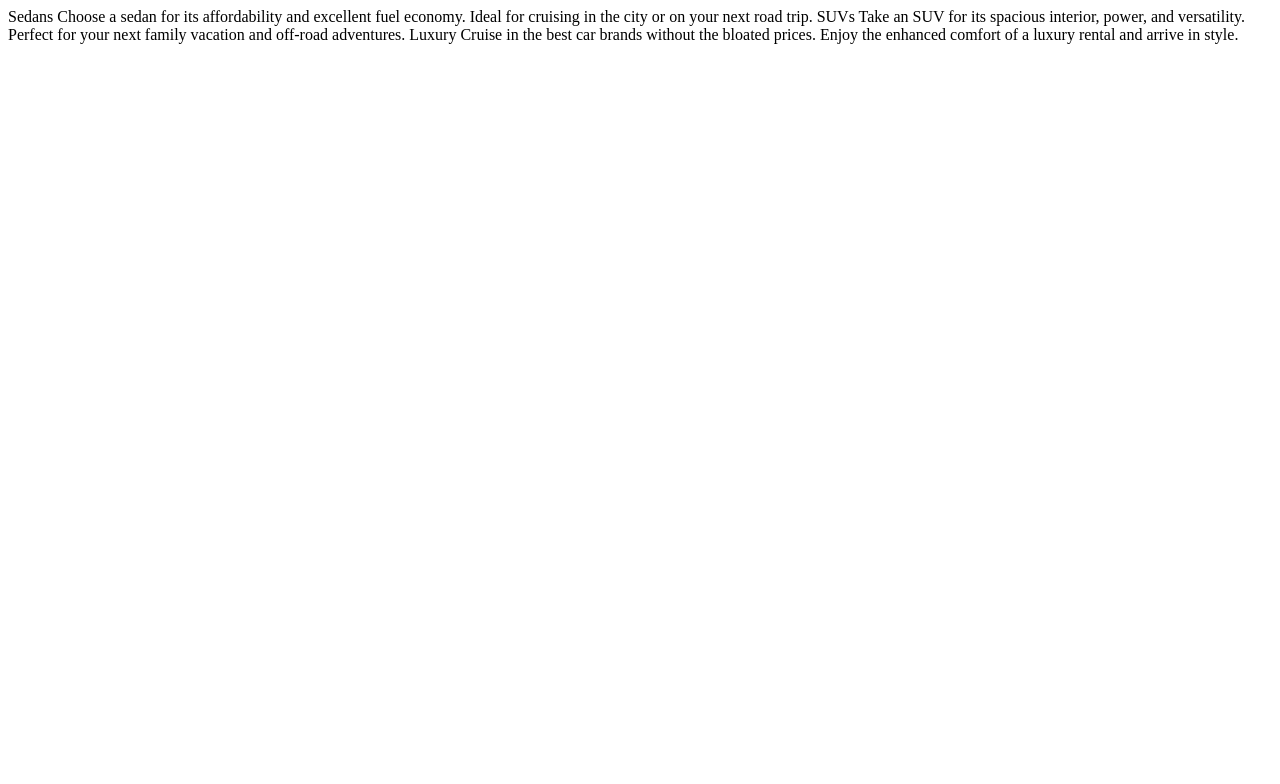
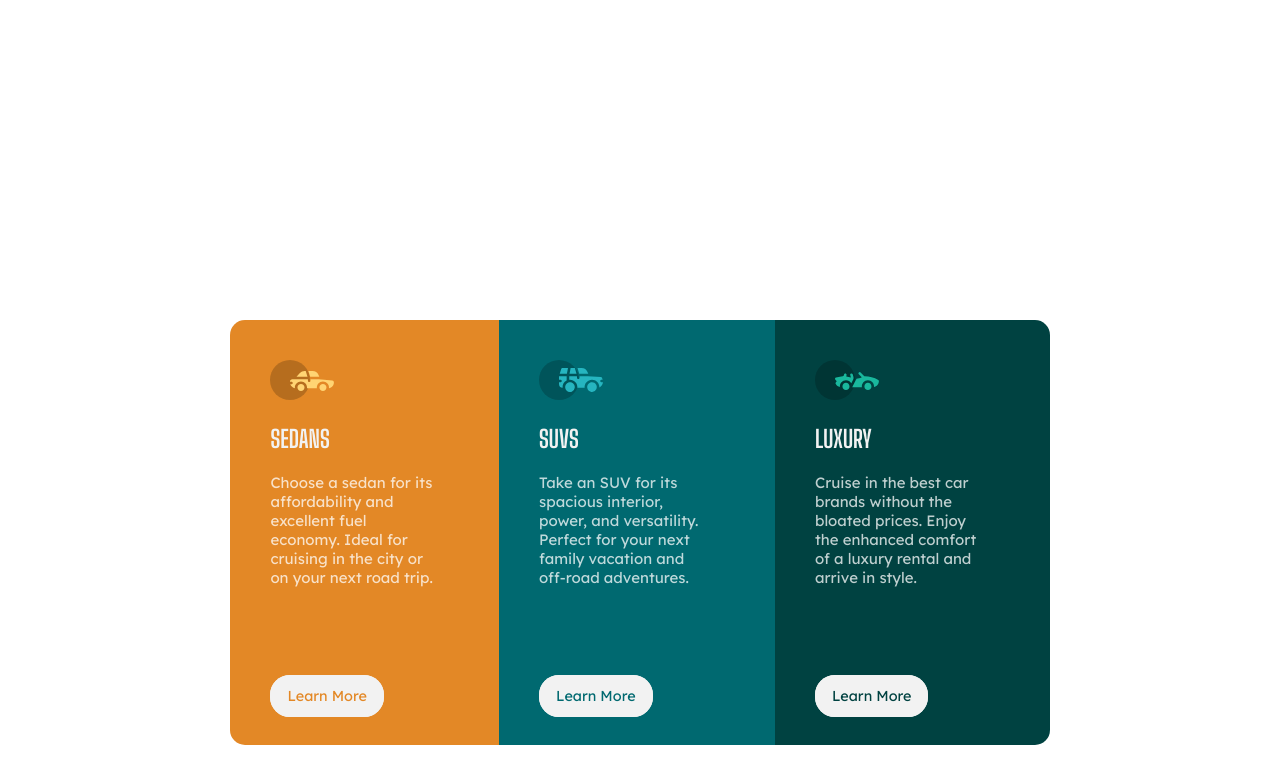
Before and after one commit to ted-dino/Frontend-Mentor, a plain HTML site: page Three Column Preview Card/index.html in a window 1280 px wide. Drawn offline with Linux system fonts and the light colour scheme.

Commit message:
init commit

```diff
--- a/Three Column Preview Card/index.html
+++ b/Three Column Preview Card/index.html
@@ -1,28 +1,54 @@
 <!DOCTYPE html>
 <html lang="en">
+
 <head>
-  <meta charset="UTF-8">
-  <meta name="viewport" content="width=device-width, initial-scale=1.0"> <!-- displays site properly based on user's device -->
+  <meta charset="UTF-8" />
+  <meta name="viewport" content="width=device-width, initial-scale=1.0" />
+  <!-- displays site properly based on user's device -->
 
-  <link rel="icon" type="image/png" sizes="32x32" href="./images/favicon-32x32.png">
-  <link rel="stylesheet" href="styles/style.css">
+  <link rel="icon" type="image/png" sizes="32x32" href="./images/favicon-32x32.png" />
+  <link rel="preconnect" href="https://fonts.googleapis.com">
+<link rel="preconnect" href="https://fonts.gstatic.com" crossorigin>
+<link href="https://fonts.googleapis.com/css2?family=Big+Shoulders+Display:wght@700&family=Lexend+Deca&display=swap" rel="stylesheet">
+  <link rel="stylesheet" href="styles/style.css" />
 
   <title>Frontend Mentor | 3-column preview card component</title>
+</head>
 
-</head>
 <body>
+  <main class="container">
 
-  Sedans
-  Choose a sedan for its affordability and excellent fuel economy. Ideal for cruising in the city
-  or on your next road trip.
+      <section class="sedan">
+        <img src="images/icon-sedans.svg" alt="">
+        <h1 class="card-title">Sedans</h1>
+        <p>
+          Choose a sedan for its affordability and excellent fuel economy. Ideal
+          for cruising in the city or on your next road trip.
+        </p>
+        <a href="">Learn More</a>
+      </section>
 
-  SUVs
-  Take an SUV for its spacious interior, power, and versatility. Perfect for your next family vacation
-  and off-road adventures.
+      <section class="suv">
+        <img src="images/icon-suvs.svg" alt="">
+        <h1 class="card-title">SUVs</h1>
+        <p>
+          Take an SUV for its spacious interior, power, and versatility. Perfect
+          for your next family vacation and off-road adventures.
+        </p>
+        <a href="">Learn More</a>
+      </section>
 
-  Luxury
-  Cruise in the best car brands without the bloated prices. Enjoy the enhanced comfort of a luxury
-  rental and arrive in style.
+      <section class="luxury">
+        <img src="images/icon-luxury.svg" alt="">
+        <h1 class="card-title">Luxury</h1>
+        <p>
+          Cruise in the best car brands without the bloated prices. Enjoy the
+          enhanced comfort of a luxury rental and arrive in style.
+        </p>
+        <a href="">Learn More</a>
+      </section>
 
+  </main>
 </body>
+
 </html>
--- a/Three Column Preview Card/styles/style.css
+++ b/Three Column Preview Card/styles/style.css
@@ -0,0 +1,102 @@
+:root {
+  /* Primary */
+  --bright-orange: hsl(31, 77%, 52%);
+  --dark-cyan: hsl(184, 100%, 22%);
+  --darker-cyan: hsl(179, 100%, 13%);
+
+  /* Neutral */
+  --paragraph: hsla(0, 0%, 100%, 0.75);
+  --color-content: hsl(0, 0%, 95%);
+
+  /* Fonts */
+  --lexend-deca: "Lexend Deca", sans-serif;
+  --big-shoulders-display: "Big Shoulders Display", cursive;
+}
+
+body {
+  margin: 0;
+  padding: 0;
+  box-sizing: border-box;
+}
+
+.container{
+  display: flex;
+  justify-content: center;
+  align-items: center;
+  margin: 25% 18%;
+  flex-direction: row;
+  border-radius: 15px;
+  overflow: hidden;
+}
+
+.container :is(.sedan, .suv, .luxury){
+  padding: 40px;
+  height: 100%;
+}
+
+.container h1{
+  text-transform: uppercase;
+  font-family: var(--big-shoulders-display);
+  color: var(--color-content);
+}
+
+.container p{
+  font-family: var(--lexend-deca);
+  font-size: 15px;
+  color: var(--paragraph);
+  margin-bottom: 100px;
+  padding-right: 20px;
+}
+
+.container a{
+  margin-top: 20px;
+  text-decoration: none;
+  font-size: 0.9rem;
+  font-family: var(--lexend-deca);
+  padding: 10px 15px;
+  background-color: var(--color-content);
+  border: 2px solid var(--color-content);
+  border-radius: 20px;
+}
+
+.container a:hover{
+  color: var(--paragraph);
+  background-color: transparent;
+}
+
+.sedan {
+  background-color: var(--bright-orange);
+}
+.sedan a{
+  color: var(--bright-orange);
+}
+.suv {
+  background-color: var(--dark-cyan);
+}
+.suv a{
+  color: var(--dark-cyan);
+}
+.luxury {
+  background-color: var(--darker-cyan);
+}
+.luxury a{
+  color: var(--darker-cyan);
+}
+
+@media (max-width: 1024px){
+  .container{
+    max-width: 444px;
+    margin: 25% 5%;
+    flex-direction: column;
+    border-radius: 15px;
+    overflow: hidden;
+  }
+  .container :is(.sedan, .suv, .luxury){
+    height: 300px;
+  }
+
+  .container p{
+    margin-bottom: 50px;
+  }
+
+}
```
Also changed, not shown: 1 other file.
